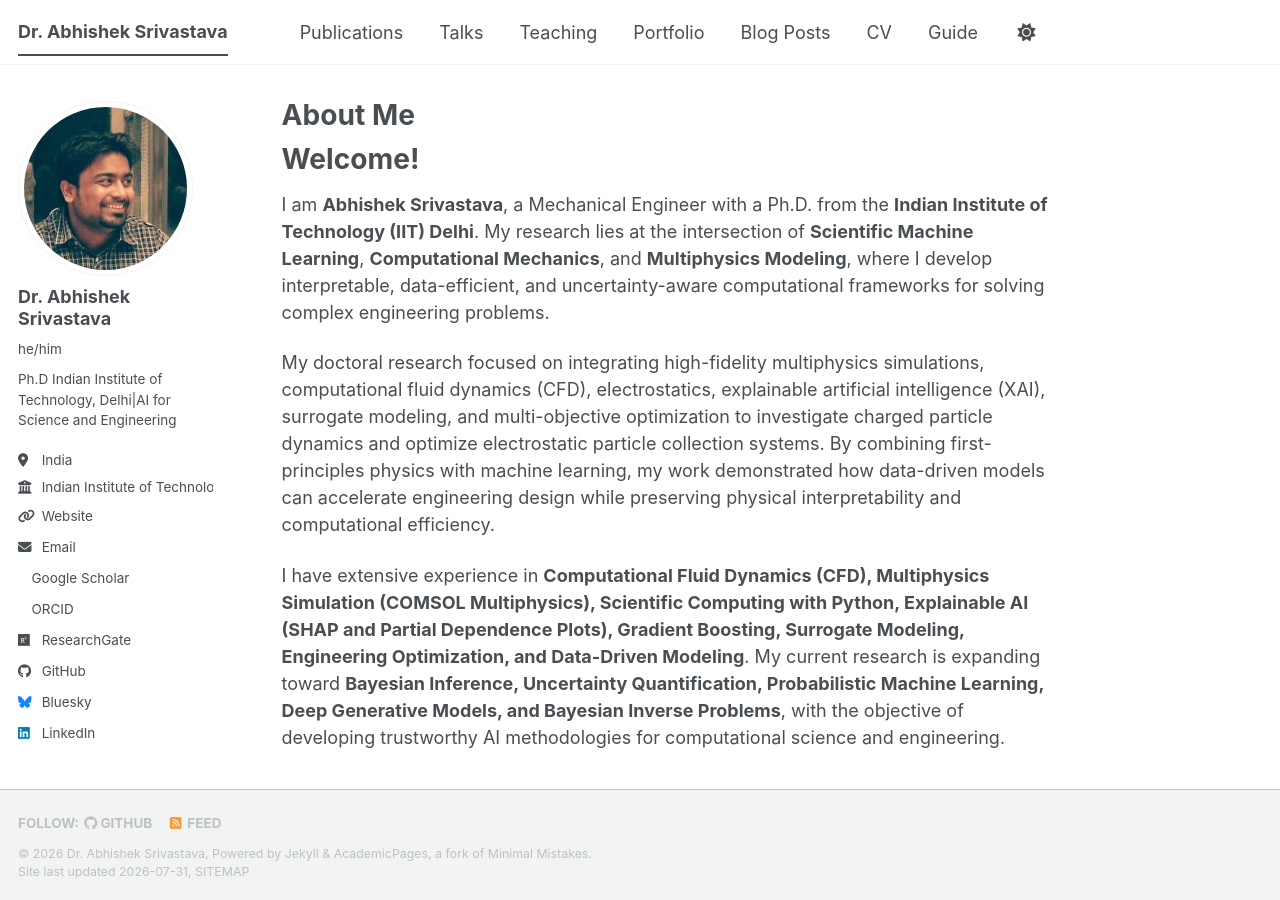
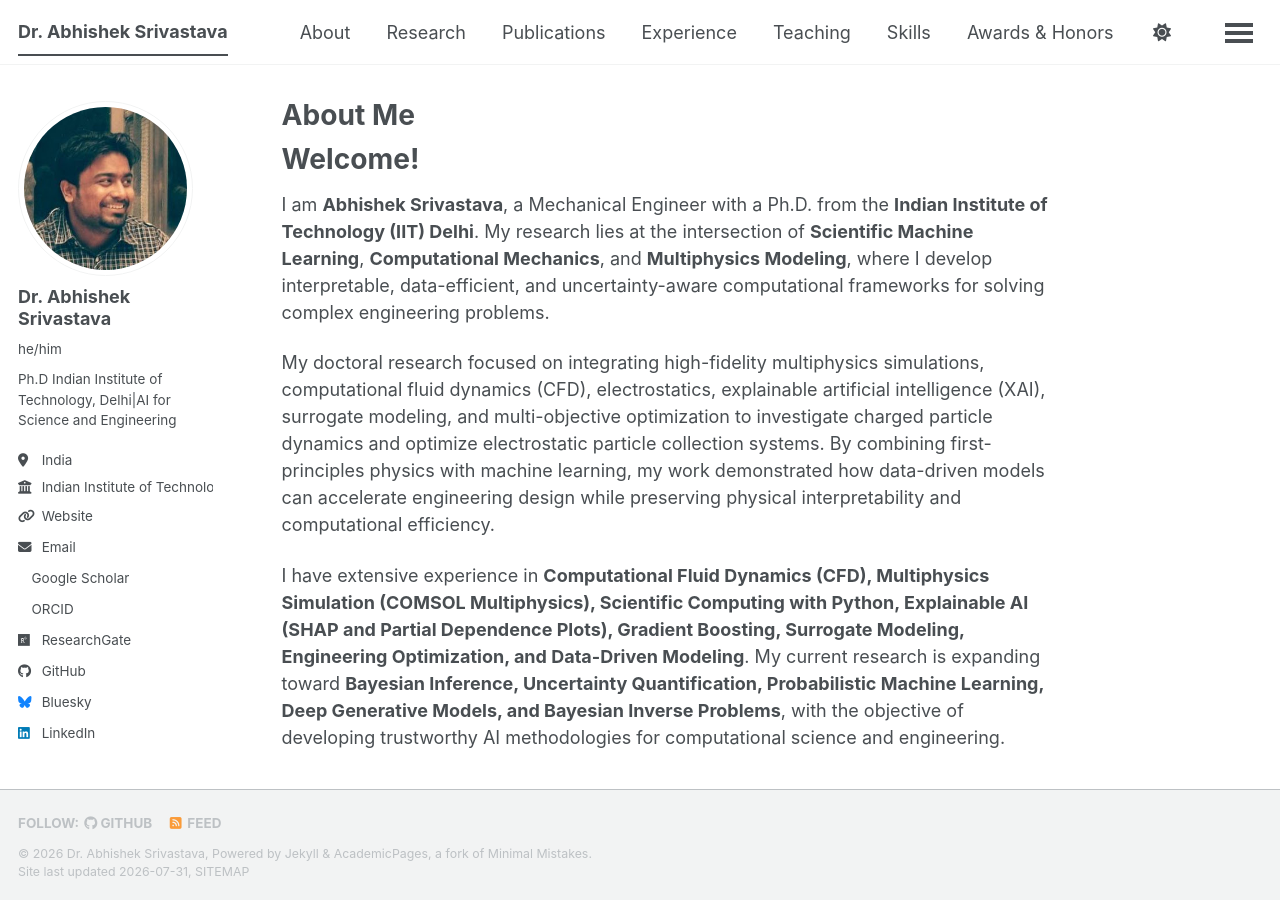
Before and after one commit to abhiresearch24/abhiresearch24.github.io, a Jekyll site: the page built from _pages/about.md, in a window 1280 px wide and 900 px high. Built offline with Jekyll 4.4.1, drawn with Linux system fonts in a browser that asks for light colours; a style sheet for code colours, icons or effects is not loaded; part of the change alters nothing that is shown.

Commit message:
Update navigation links in header
Removed comments and reorganized navigation links in the header.

```diff
--- a/_data/navigation.yml
+++ b/_data/navigation.yml
@@ -1,33 +1,29 @@
-# The following is the order of the links in the header of the website.
-#
-# Changing the order here will adjust the order and you can also add additional
-# links. Removing a link prevents it from showing in the header, but does not
-# prevent it from being included in the site.
-#
-# NOTE that only one of the CV options should be selected, the first is for the
-#      Markdown formatted page while the second is generated using JSON.
+# Navigation links shown in the website header
 
 main:
+  - title: "About"
+    url: /
+
+  - title: "Research"
+    url: /research/
+
   - title: "Publications"
     url: /publications/
 
-  - title: "Talks"
-    url: /talks/
+  - title: "Experience"
+    url: /experience/
 
   - title: "Teaching"
     url: /teaching/
 
-  - title: "Portfolio"
-    url: /portfolio/
+  - title: "Skills"
+    url: /skills/
 
-  - title: "Blog Posts"
-    url: /year-archive/
+  - title: "Awards & Honors"
+    url: /awards/
 
   - title: "CV"
     url: /cv/
 
-  # - title: "CV"
-  #   url: /cv-json/
-
-  - title: "Guide"
-    url: /markdown/
+  - title: "Contact"
+    url: /contact/
```
